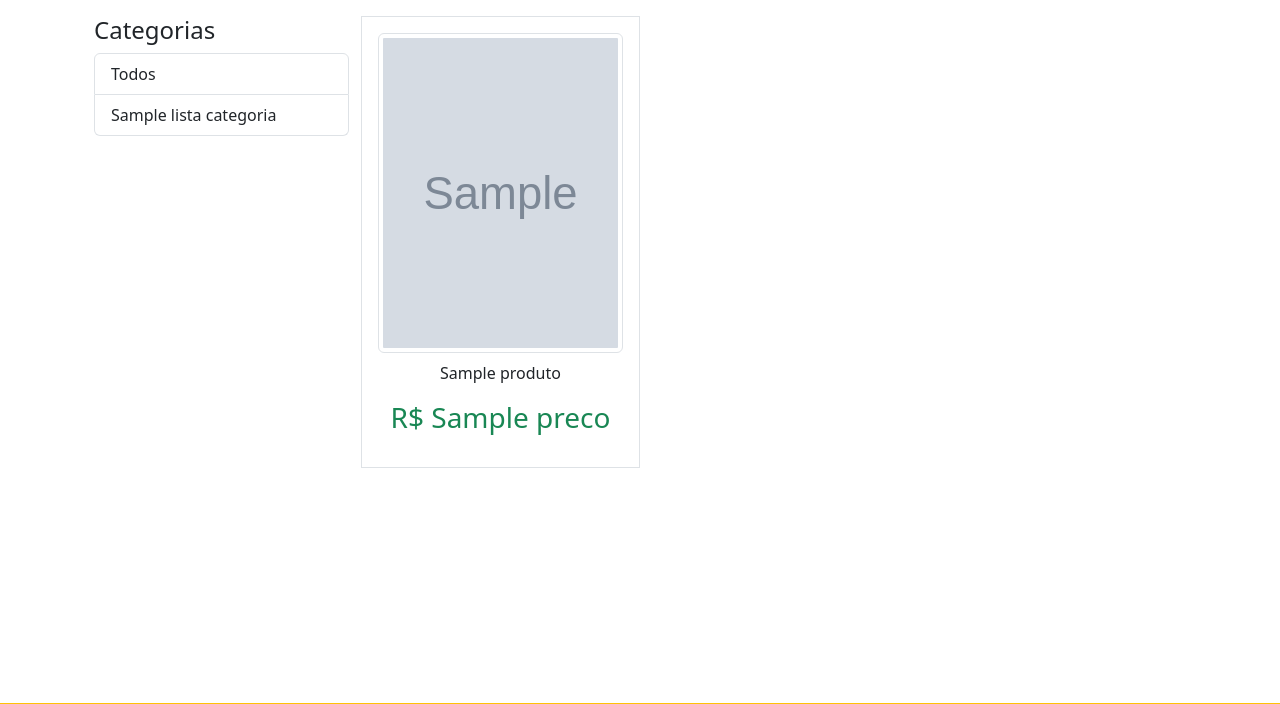
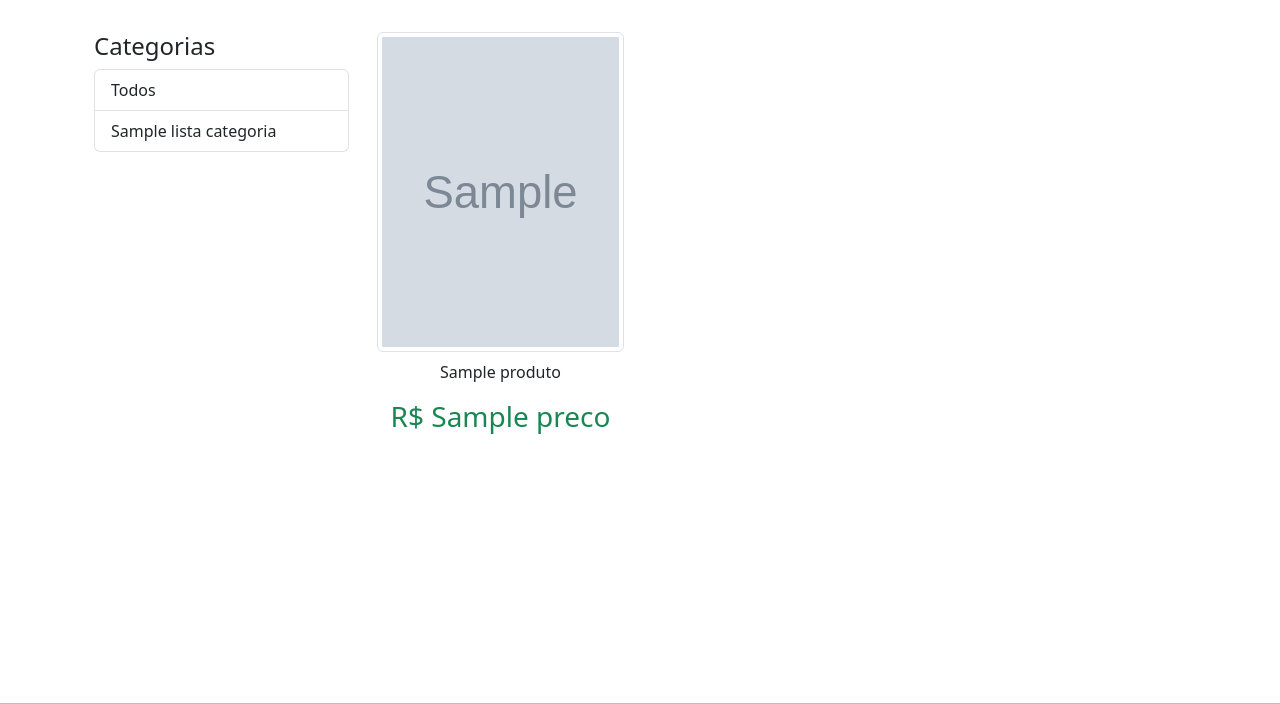
Before and after one commit to filipevsco/lojavirtual-altabooks, a Django app: template prj_lojavirtual/templates/produto/listar.html in a window 1280 px wide. Shown: the part 57-761 px from the top of the page. Run offline with Django 3.2, Linux system fonts and the light colour scheme; the template is opened without the code that fills it: most values are stand-ins (such as "Sample title", 1, 10 or a date in 2020); grey boxes marked "Sample" are stand-in pictures; some libraries are stand-ins or nearby versions.

Commit message:
correcao menu lateral

```diff
--- a/prj_lojavirtual/templates/produto/listar.html
+++ b/prj_lojavirtual/templates/produto/listar.html
@@ -13,10 +13,10 @@
         <div class="row" style="margin-top: 1em; margin-bottom: 4em">
             <!-- INICIO COLUNA LATERAL ESQUERDA-->
             <div class="col-lg-3 col-md-3 col-sm-6 ">
-                <div class='sidebar-module '>
+                <div class='sidebar-module pt-3'>
                     <h4>Categorias</h4>
                     <div class="list-group">
-                        <a href="{% url 'main:listar_produtos' %}"" class="list-group-item list-group-item-action">Todos</a>
+                        <a href="{% url 'main:listar_produtos' %}" class="list-group-item list-group-item-action">Todos</a>
                         {% for c in lista_categorias %}
                             <a href="{{ c.get_absolute_url }}" class="list-group-item list-group-item-action">
                                 {{ c.nome }}
@@ -26,11 +26,12 @@
                 </div>
             </div>
             <!--FIM COLUNA LATERAL ESQUERDA-->
+
             <div class="col-lg-9 col-md-9 col-sm-6 ">
                     <div class="row ">
                         <!-- INICIO CARD LIVRO-->
                         {% for produto in lista_produtos %}
-                            <div class="col-xxl-3 col-xl-4 col-lg-6 col-md-6 col-sm-12 border p-3">
+                            <div class="col-xxl-3 col-xl-4 col-lg-6 col-md-6 col-sm-12 p-3">
                                 <div class="thumbnail text-center">
                                     <a class="text-center" href="{{ produto.get_absolute_url}}">
                                         <img style="height: 320px; width: auto;" src="
@@ -42,7 +43,7 @@
                                             alt="Imagem de {{ produto.nome }}"
                                             class="img-thumbnail">
                                     </a>
-                                    <div class="caption p-2">
+                                    <div class="caption pt-2">
                                         <p>
                                         <a class="text-dark" style="text-decoration: none;" href="{{ produto.get_absolute_url }}">
                                                 {{ produto.nome }}
```
